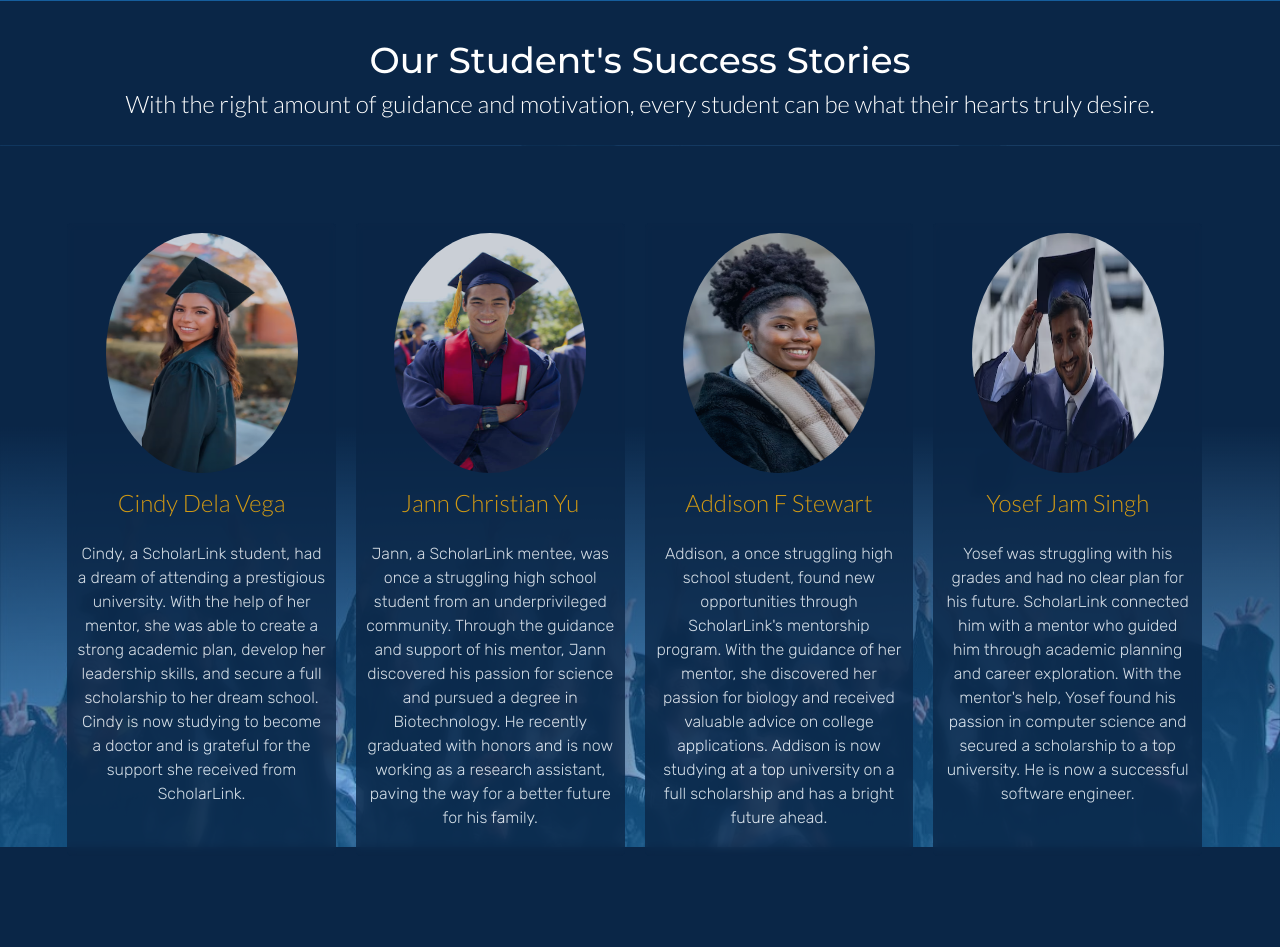
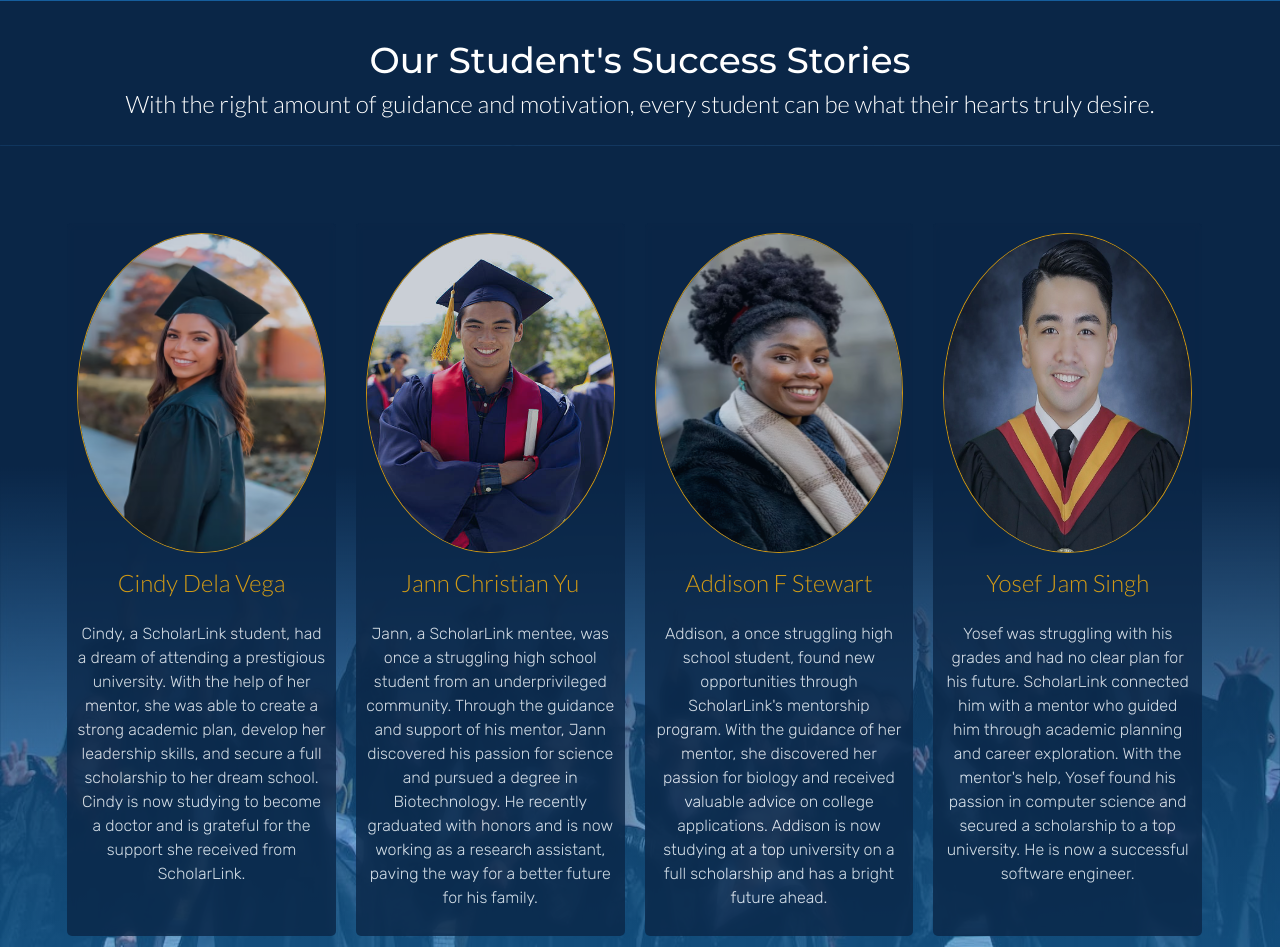
Before and after one commit to uaojayson/ScholarLink, a PHP site: page / in a window 1280 px wide. Shown: the part 3607-4554 px from the top of the page. Before the commit the page ends 4454 px from the top, so only its background shows below. Run offline with PHP 8.4, Linux system fonts and the light colour scheme; some libraries are stand-ins or nearby versions.

Commit message:
new file:   assets/grad1.jpeg 	new file:   assets/grad2.jpeg 	modified:   index.css 	modified:   index.html

```diff
--- a/index.css
+++ b/index.css
@@ -677,7 +677,7 @@ img {
 
 .card-features {
   position: relative;
-  height: 600px;
+  height: 700px;
   border-radius: 10px;
   transition: 0.3s;
   padding: 40px 50px;
@@ -689,9 +689,10 @@ img {
 }
 
 .featured-student {
-  height: 30vh;
-  width: 15vw;
-  border-radius: 80%;
+  height: 40vh;
+  width: 100%;
+  border-radius: 50%;
+  border: solid 1px var(--secondary);
 }
 
 .student-name {
--- a/index.html
+++ b/index.html
@@ -719,7 +719,7 @@
             <div class="col col-stories">
               <div class="Student-Card">
                 <img
-                  src="Charles student success/image3.png"
+                  src="assets/grad1.jpeg"
                   class="featured-student img-fluid"
                   alt="Graduates"
                 />
```
Also changed, not shown: assets/grad1.jpeg (added), assets/grad2.jpeg (added).
